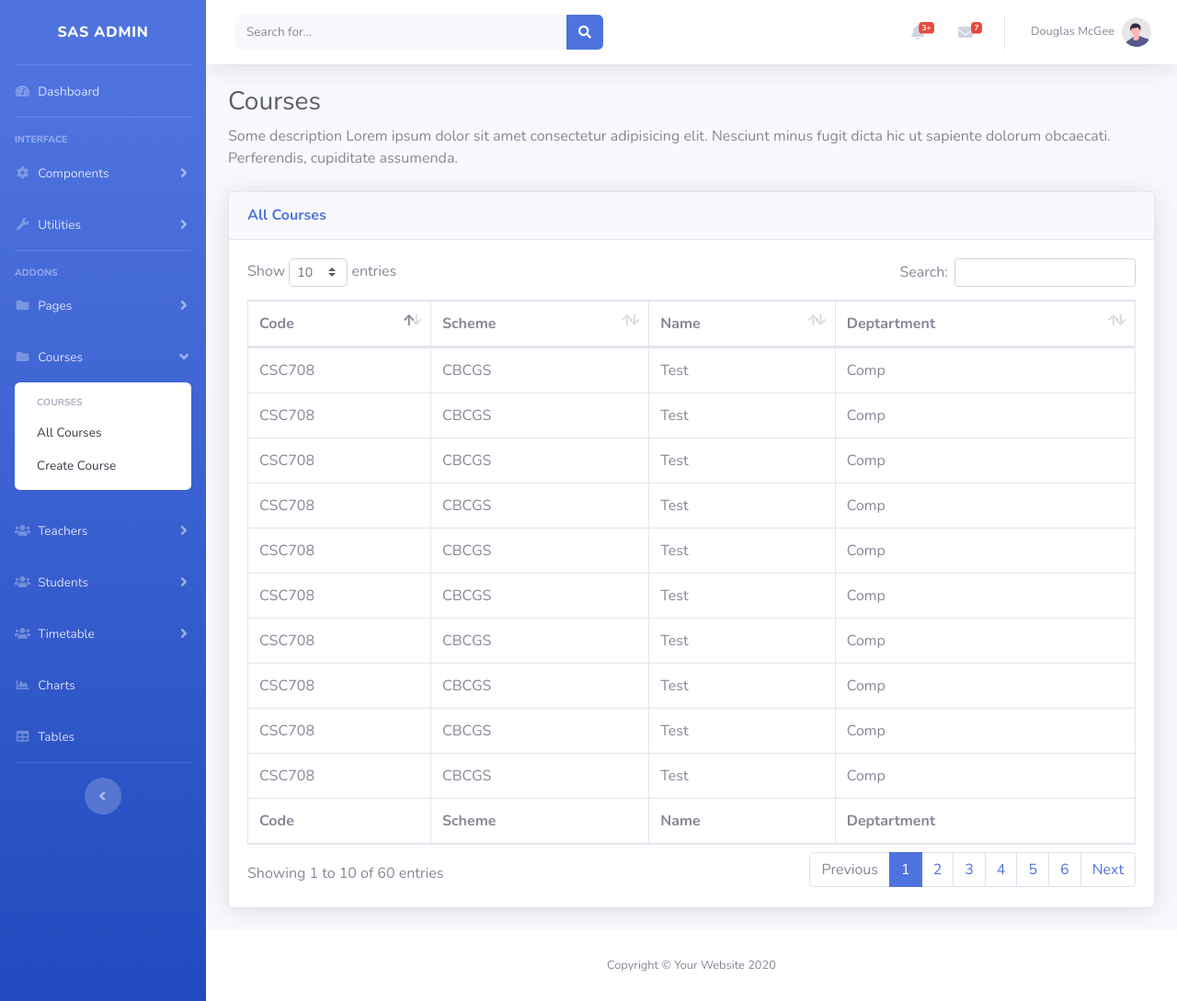
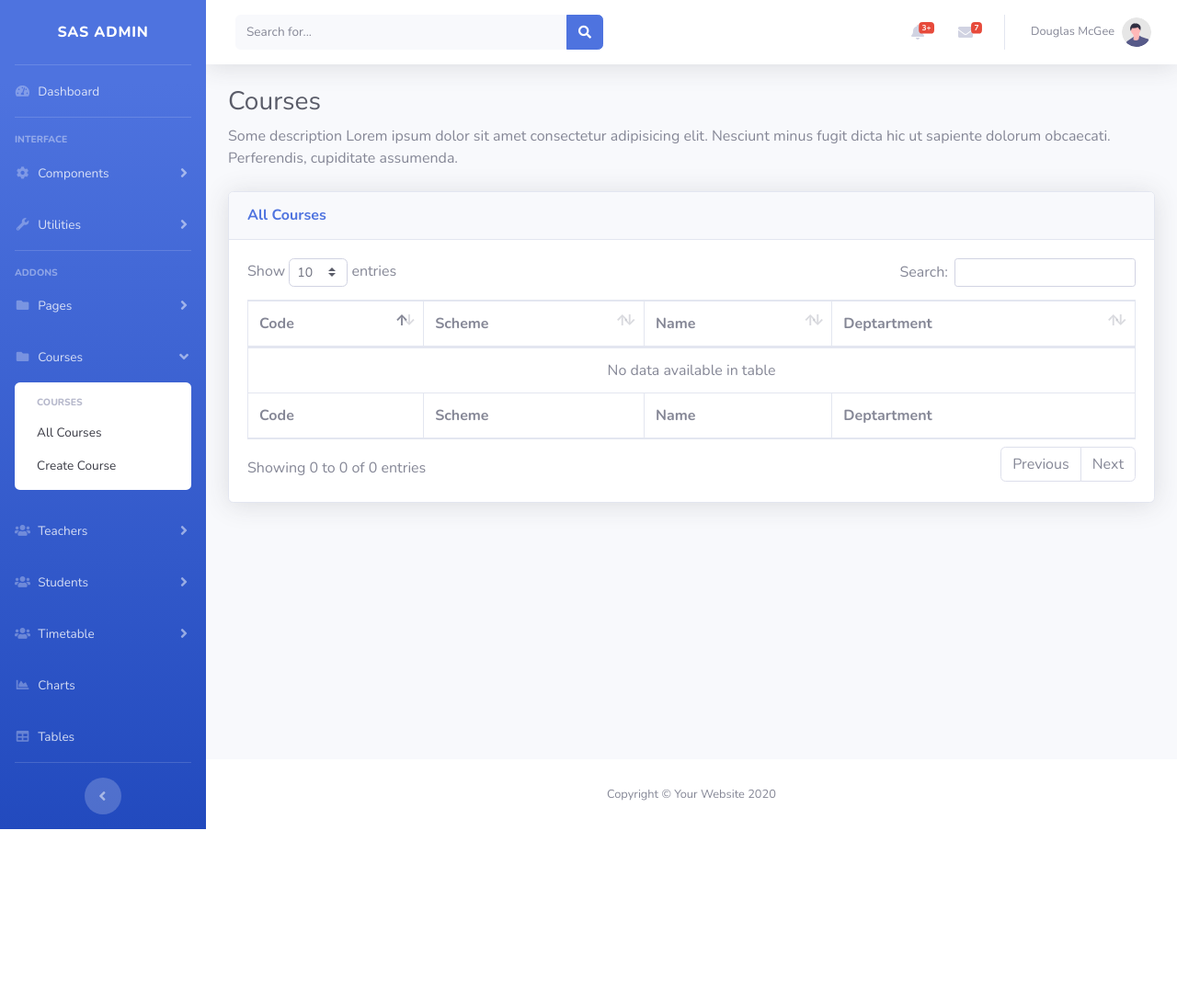
Before and after one commit to Hrishikesh-Panigrahi/sas, a Django app: page /course/ in a window 1280 px wide. Shown: the whole page at 92% size. After the commit the page ends 902 px from the top, so only its background shows below. Run offline with Django 4.2, Linux system fonts and the light colour scheme; the visitor is signed in with stand-in values (Sample User, id 1); data that the repository does not hold is empty; some libraries are stand-ins or nearby versions.

Commit message:
removed dummy data

```diff
--- a/course/templates/course/courses.html
+++ b/course/templates/course/courses.html
@@ -39,14 +39,6 @@
             <td>{{ course.dept }}</td>
         </tr>
         {% endfor %}
-        {% for i in range %}
-        <tr>
-            <td>CSC708</td>
-            <td>CBCGS</td>
-            <td>Test</td>
-            <td>Comp</td>
-        </tr>
-        {% endfor %}
     </tbody>
 </table>
 {% endblock %}
```
